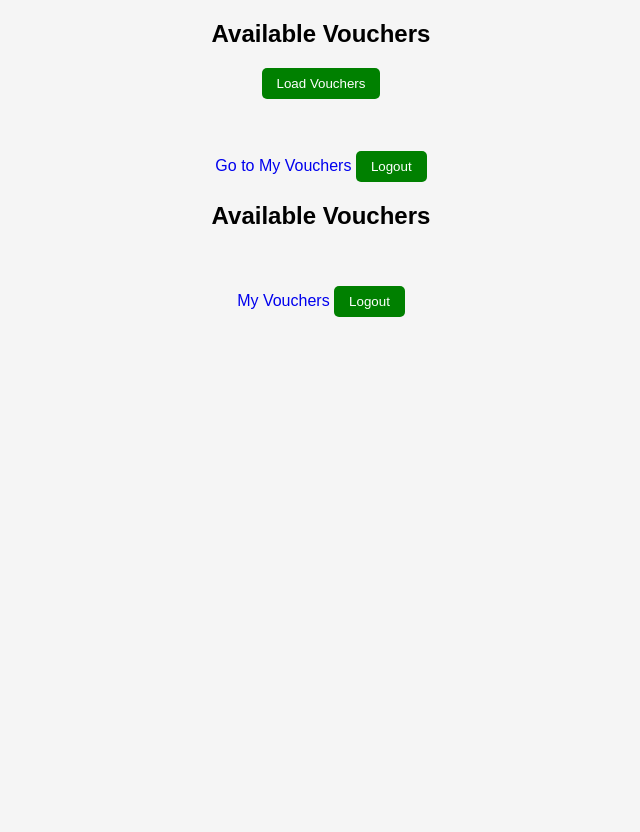
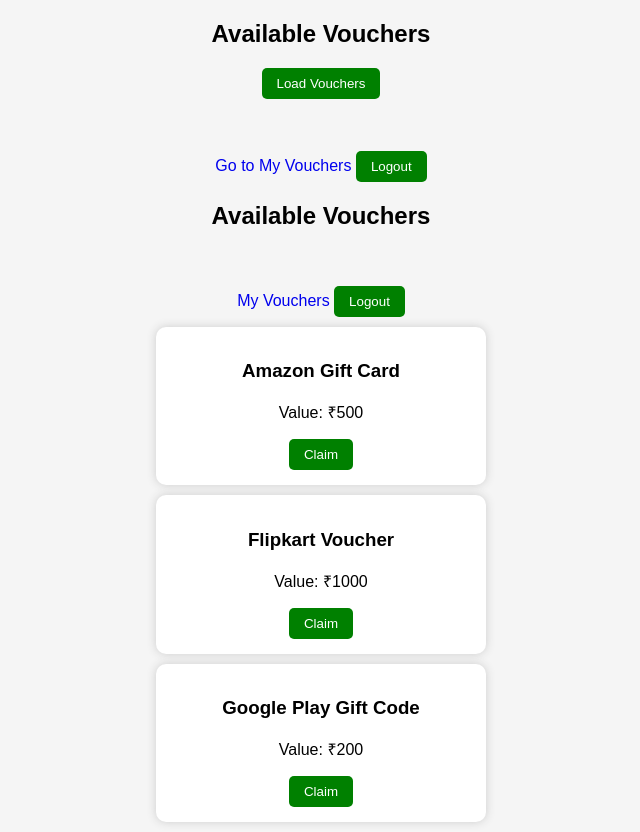
Before and after one commit to Tamilarasan-3/giftaf, a plain HTML site: page frontend/index.html in a window 1280 px wide. Shown: the whole page, without its empty margins (319-959 px from the left). Before the commit the page ends 800 px from the top, so only its background shows below. Drawn offline with Linux system fonts and the light colour scheme; no server answers; files whose address does not match are found by name.

Commit message:
added static vouchers

```diff
--- a/frontend/index.html
+++ b/frontend/index.html
@@ -70,3 +70,21 @@
 
 </body>
 </html>
+
+<div class="card">
+    <h3>Amazon Gift Card</h3>
+    <p>Value: ₹500</p>
+    <button>Claim</button>
+</div>
+
+<div class="card">
+    <h3>Flipkart Voucher</h3>
+    <p>Value: ₹1000</p>
+    <button>Claim</button>
+</div>
+
+<div class="card">
+    <h3>Google Play Gift Code</h3>
+    <p>Value: ₹200</p>
+    <button>Claim</button>
+</div>
```
